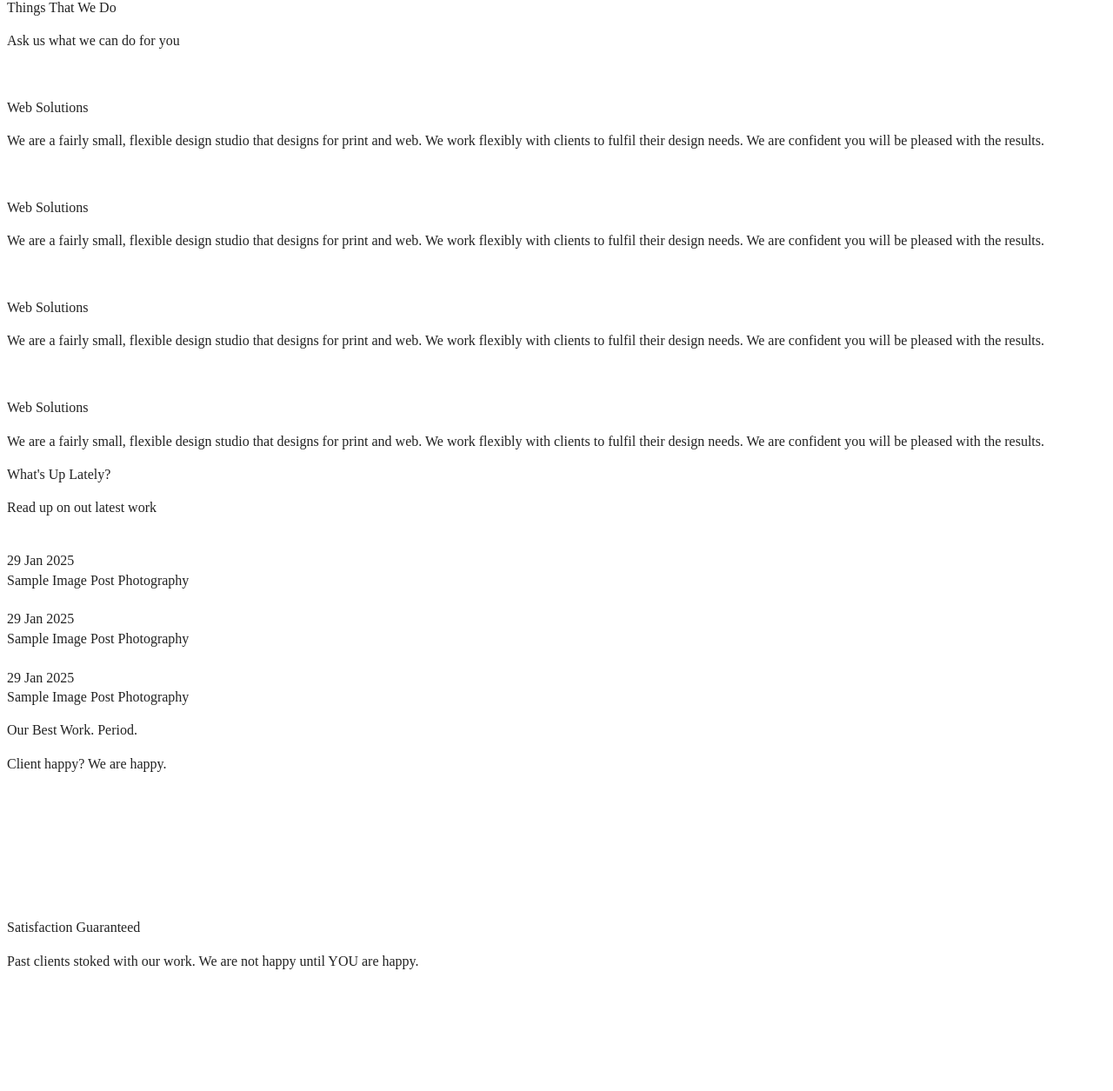
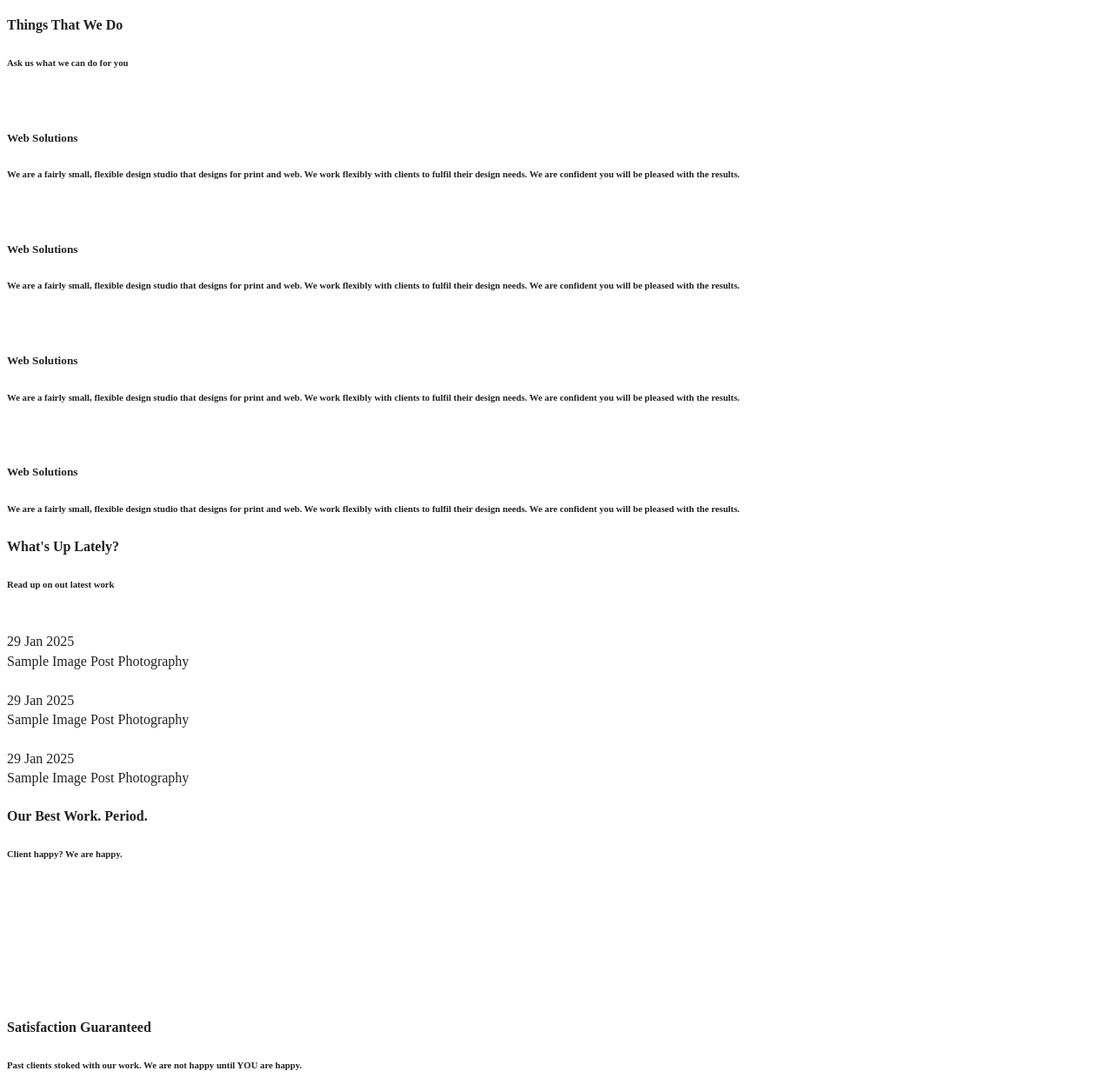
Before and after one commit to Angehyy/wk02_site, a plain HTML site: page index.html in a window 1280 px wide. Shown: the part 132-1387 px from the top of the page at 87% size. Drawn offline with Linux system fonts and the light colour scheme.

Commit message:
defined heading structure

```diff
--- a/index.html
+++ b/index.html
@@ -45,43 +45,43 @@
     </div>
 
     <div class="main-text">
-      <p class="home-main-text">Hey folks! We are the <span class="highligh">Metrolics</span> team.It sports a responsive layout with a mobile layout.theme.</p>
+      <h2 class="home-main-text">Hey folks! We are the <span class="highligh">Metrolics</span> team.It sports a responsive layout with a mobile layout.theme.</h2>
     </div>
 
     <section class="section">
-      <p class="section-header">Things That We Do</p>
-      <p class="section-subheader">Ask us what we can do for you</p>
+      <h4 class="section-header">Things That We Do</h4>
+      <h6 class="section-subheader">Ask us what we can do for you</h6>
     </section>
 
     <div class="web-solutions-container">
       <div class="item">
         <img class="lightbulb" src="" alt="">
-        <p class="lightbulb-caption">Web Solutions</p>
-        <p class="lightbulb-description">We are a fairly small, flexible design studio that designs for print and web. We work flexibly with clients to fulfil their design needs. We are confident you will be pleased with the results.</p>
+        <h5 class="lightbulb-caption">Web Solutions</h5>
+        <h6 class="lightbulb-description">We are a fairly small, flexible design studio that designs for print and web. We work flexibly with clients to fulfil their design needs. We are confident you will be pleased with the results.</h6>
       </div>
 
       <div class="item">
         <img src="" alt="" class="camera">
-        <p class="camera-caption">Web Solutions</p>
-        <p class="camera-description">We are a fairly small, flexible design studio that designs for print and web. We work flexibly with clients to fulfil their design needs. We are confident you will be pleased with the results.</p>
+        <h5 class="camera-caption">Web Solutions</h5>
+        <h6 class="camera-description">We are a fairly small, flexible design studio that designs for print and web. We work flexibly with clients to fulfil their design needs. We are confident you will be pleased with the results.</h6>
       </div>
 
       <div class="item">
         <img src="" alt="" class="touch">
-        <p class="touch-caption">Web Solutions</p>
-        <p class="touch-description">We are a fairly small, flexible design studio that designs for print and web. We work flexibly with clients to fulfil their design needs. We are confident you will be pleased with the results.</p>
+        <h5 class="touch-caption">Web Solutions</h5>
+        <h6 class="touch-description">We are a fairly small, flexible design studio that designs for print and web. We work flexibly with clients to fulfil their design needs. We are confident you will be pleased with the results.</h6>
       </div>
 
       <div class="item">
         <img src="" alt="" class="pencil">
-        <p class="pencil-caption">Web Solutions</p>
-        <p class="pencil-description">We are a fairly small, flexible design studio that designs for print and web. We work flexibly with clients to fulfil their design needs. We are confident you will be pleased with the results.</p>
+        <h5 class="pencil-caption">Web Solutions</h5>
+        <h6 class="pencil-description">We are a fairly small, flexible design studio that designs for print and web. We work flexibly with clients to fulfil their design needs. We are confident you will be pleased with the results.</h6>
       </div>
     </div>
 
     <section class="section">
-      <p class="section-header">What's Up Lately?</p>
-      <p class="section-subheader">Read up on out latest work</p>
+      <h4 class="section-header">What's Up Lately?</h4>
+      <h6 class="section-subheader">Read up on out latest work</h6>
     </section>
 
     <div class="flex-container-2">
@@ -121,8 +121,8 @@
     </div>
 
     <section class="section">
-      <p class="section-header">Our Best Work. Period.</p>
-      <p class="section-subheader">Client happy? We are happy.</p>
+      <h4 class="section-header">Our Best Work. Period.</h4>
+      <h6 class="section-subheader">Client happy? We are happy.</h6>
     </section>
 
    <div class="gallary-container">
@@ -147,8 +147,8 @@
     </div>
 
     <section class="section">
-      <p class="section-header">Satisfaction Guaranteed</p>
-      <p class="section-subheader">Past clients stoked with our work. We are not happy until YOU are happy.</p>
+      <h4 class="section-header">Satisfaction Guaranteed</h4>
+      <h6 class="section-subheader">Past clients stoked with our work. We are not happy until YOU are happy.</h6>
     </section>
 
     <div class="client-container">
@@ -189,13 +189,13 @@
       </span>
     </section>
     <div class="about-us">
-      <p class="footer-subheader">About Us</p>
+      <h5 class="footer-subheader">About Us</h5>
       <p class="footer-text">Minions ipsum potatoooo potatoooo uuuhhh. Chasy poulet tikka masala jiji wiiiii hahaha po kass tulaliloo potatoooo. Bee do bee do bee do chasy ti aamoo! Po kass daa bee do bee do bee do po kass wiiiii butt chasy.</p>
 
       <p class="footer-text">Pepete uuuhhh hahaha gelatooo belloo! Bananaaaa aaaaaah butt potatoooo hana dul sae butt. Hahaha wiiiii ti aamoo! Ti aamoo! Baboiii jeje. Hahaha gelatooo daa me want bananaaa! Underweaaar potatoooo tank yuuu! Aaaaaah potatoooo poopayee. </p>
     </div>
     <div class="instagram">
-      <p class="footer-subheader">Instagram</p>
+      <h5 class="footer-subheader">Instagram</h5>
       <img src="" alt="" class="insta-post">
       <img src="" alt="" class="insta-post">
       <img src="" alt="" class="insta-post">
@@ -207,14 +207,14 @@
     </div>
 
     <div class="mastodon">
-      <p class="footer-subheader">What's New on Mastodon</p>
+      <h5 class="footer-subheader">What's New on Mastodon</h5>
       <p class="footer-text"><a href="" class="mention">@minions</a> - ipsum banana potatoooo uuuhhh. Chasy poulet tikka masala jiji wiiiii hahaha tulaliloo potatoooo. Bee do bee do bee do chasy ti aamoo! Po kass daa b ee do bee do bee do po kass wiiiii butt chasy. Pepete uuuhhh hahaha gelatooo belloo! ananaaaa aaaaaah butt potatoooo hana dul sae butt. Hahaha wiiiii ti aamoo! Ti aamoo! Baboiii jeje. Hahaha gelatooo daa me want bananaaa! Underweaaar potatoooo tank yuuu! Aaaaaah potatoooo poopayee. </p>
       <p class="footer-text"><a href="" class="mention">@minions</a> - ipsum banana potatoooo uuuhhh. Chasy poulet tikka masala jiji wiiiii hahaha tulaliloo potatoooo. Bee do bee do bee do chasy ti aamoo! Po kass daa b ee do bee do bee do po kass wiiiii butt chasy. Pepete uuuhhh hahaha gelatooo belloo! ananaaaa aaaaaah butt potatoooo hana dul sae butt. Hahaha wiiiii ti aamoo! Ti aamoo! Baboiii jeje. Hahaha gelatooo daa me want bananaaa! Underweaaar potatoooo tank yuuu! Aaaaaah potatoooo poopayee. </p>
       <p class="footer-text"><a href="" class="mention">@minions</a> - ipsum banana potatoooo uuuhhh. Chasy poulet tikka masala jiji wiiiii hahaha tulaliloo potatoooo. Bee do bee do bee do chasy ti aamoo! Po kass daa b ee do bee do bee do po kass wiiiii butt chasy. Pepete uuuhhh hahaha gelatooo belloo! ananaaaa aaaaaah butt potatoooo hana dul sae butt. Hahaha wiiiii ti aamoo! Ti aamoo! Baboiii jeje. Hahaha gelatooo daa me want bananaaa! Underweaaar potatoooo tank yuuu! Aaaaaah potatoooo poopayee. </p>
     </div>
 
     <div class="track-us">
-      <p class="footer-subheader">Track us!</p>
+      <h5 class="footer-subheader">Track us!</h5>
       <a href="" class="blue">
         <img src="" alt="" class="socials-icon">
       </a>
```
